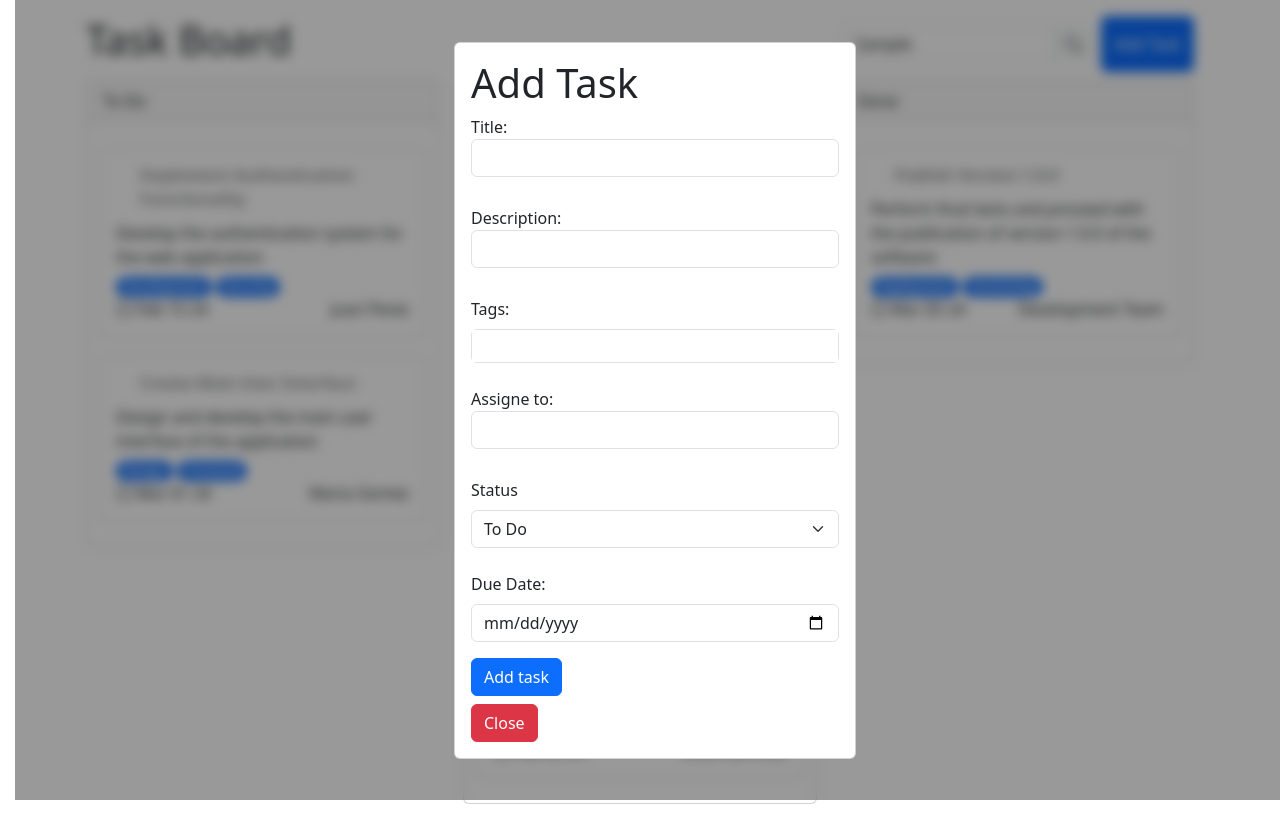
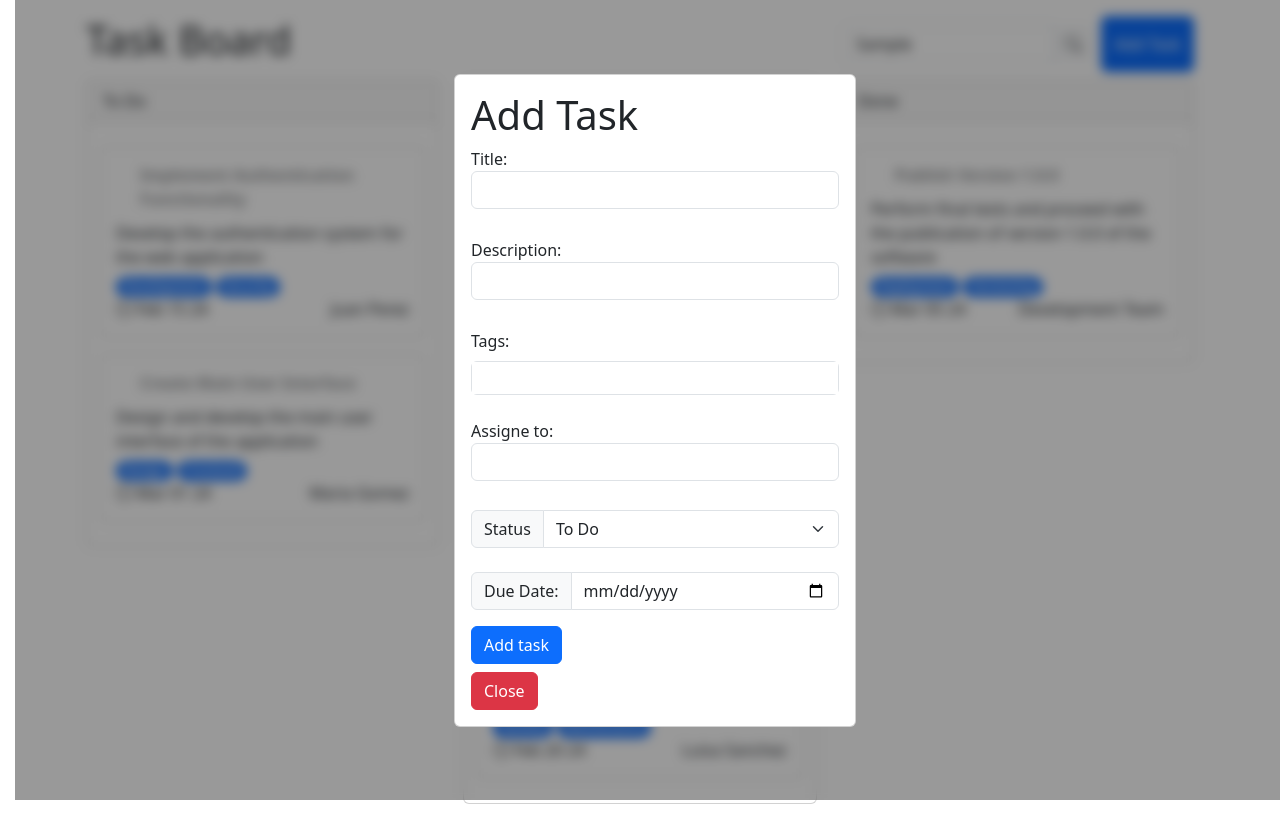
Before and after one commit to DrakoPOD/frontend-development-test, a Vue app: page / in a window 1280 px wide. Both pictures are taken after typing "Sample" into the empty fields and a click on the button "Add Task". Built offline with nearby package versions, Linux system fonts and the light colour scheme.

Commit message:
improve aspec of task form

```diff
--- a/src/components/NewTask.vue
+++ b/src/components/NewTask.vue
@@ -13,8 +13,8 @@
       <TagInput v-model="task.tags" />
     </div>
     <CustomInput v-model="task.assigned" label="Assigne to:" />
-    <div class="mb-4">
-      <label for="inputStatus" class="form-label">Status</label>
+    <div class="mb-4 input-group">
+      <label for="inputStatus" class="input-group-text">Status</label>
       <select
         for="inputStatus"
         class="form-select"
@@ -26,8 +26,8 @@
         </option>
       </select>
     </div>
-    <div class="mb-3">
-      <label for="inputDue" class="form-label">Due Date:</label>
+    <div class="mb-3 input-group">
+      <label for="inputDue" class="input-group-text">Due Date:</label>
       <input
         type="date"
         class="form-control"
```
